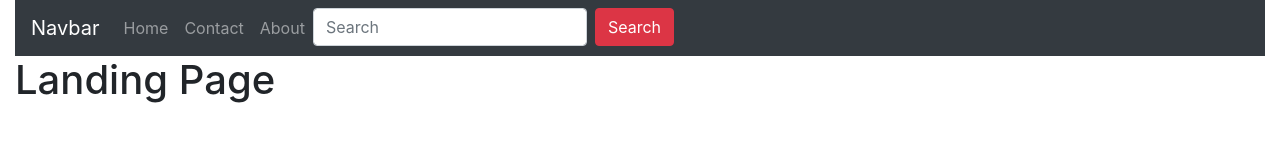
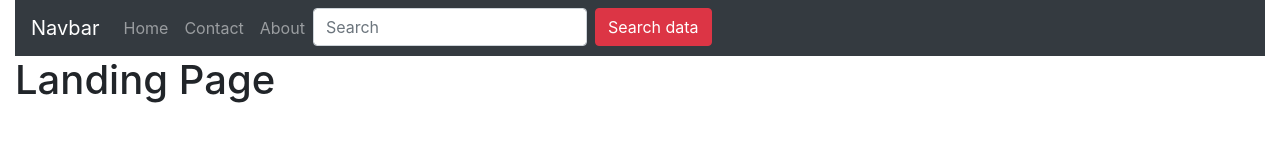
Before and after one commit to Vonantuan/onePage, a plain HTML site: page index.html in a window 1280 px wide. Drawn offline with Linux system fonts and the light colour scheme.

Commit message:
search data was added

```diff
--- a/index.html
+++ b/index.html
@@ -43,7 +43,7 @@
                     type="text"
                     placeholder="Search"
                     />
-                    <button class="btn btn-danger" type="submit">Search</button>
+                    <button class="btn btn-danger" type="submit">Search data</button>
                 </form>
                 </li>
             </ul>
```
